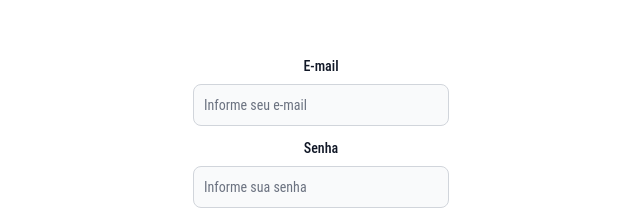
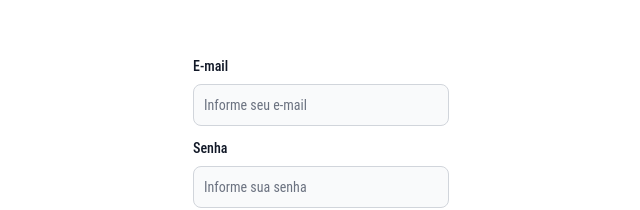
Before and after one commit to IgorMarqx/SISTEMA-CONDOMINIO-VUE, a Vue app: page / in a window 1280 px wide. Shown: the part 240-450 px from the top of the page, without its empty margins (319-959 px from the left). Built offline with nearby package versions, Linux system fonts and the light colour scheme; what vue-sweetalert2 would draw is missing.

Commit message:
change the text style

```diff
--- a/src/views/LoginView.vue
+++ b/src/views/LoginView.vue
@@ -3,14 +3,14 @@
         <div class="flex justify-center items-center w-[16rem]">
             <form action="" @submit.prevent="login(event)">
                 <div class="w-[16rem]">
-                    <label for="email" class="block mb-2 text-sm font-medium text-gray-900 dark:text-white">E-mail</label>
+                    <label for="email" class="block mb-2 text-sm font-medium text-gray-900 text-start">E-mail</label>
                     <input type="text" id="email" v-model="email"
                         class="bg-gray-50 border border-gray-300 text-gray-900 text-sm rounded-lg focus:ring-blue-500 focus:border-blue-500 block w-full p-2.5"
                         placeholder="Informe seu e-mail">
                 </div>
 
                 <div class="mt-3 mb-4">
-                    <label for="password" class="block mb-2 text-sm font-medium text-gray-900 dark:text-white">Senha</label>
+                    <label for="password" class="block mb-2 text-sm font-medium text-gray-900 text-start">Senha</label>
                     <input type="password" id="password" v-model="password"
                         class="bg-gray-50 border border-gray-300 text-gray-900 text-sm rounded-lg focus:ring-blue-500 focus:border-blue-500 block w-full p-2.5"
                         placeholder="Informe sua senha">
```
